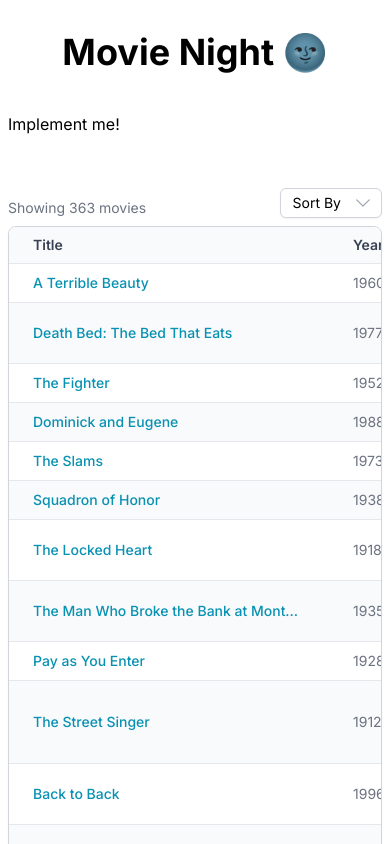
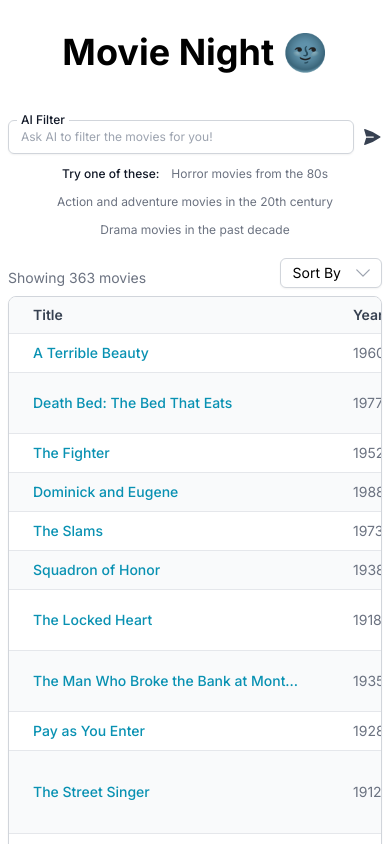
Before and after one commit to kevinshen56714/AI-filter, a Next.js app: page / in a window 390 px wide. Shown: the top 844 px of the page. Built offline with nearby package versions, Linux system fonts and the light colour scheme.

Commit message:
Implement AI filter bar

```diff
--- a/components/AIFilter.tsx
+++ b/components/AIFilter.tsx
@@ -1,5 +1,92 @@
+import classNames from 'classnames';
+import { useRouter } from 'next/navigation';
+import { useState } from 'react';
+
+import { useAIFilters } from '@/react-query/ai';
 import { Filters } from '@/types/filters';
+import { PaperAirplaneIcon } from '@heroicons/react/24/solid';
+
+import { Input } from './Input';
+import { Spinner } from './Spinner';
+
+const examplePrompts = [
+  'Horror movies from the 80s',
+  'Action and adventure movies in the 20th century',
+  'Drama movies in the past decade',
+];
 
 export const AIFilter = ({ onFilterChange }: { onFilterChange: (filters: Filters) => void }) => {
-  return <div className="w-3/5 mb-12">Implement me!</div>;
+  const [inputValue, setInputValue] = useState<string>('');
+  const [errorMessage, setErrorMessage] = useState<string>('');
+  const router = useRouter();
+  const { mutateAsync, isLoading: isAILoading, isError: isAIError } = useAIFilters();
+
+  const handleSubmit = (e: React.FormEvent<HTMLFormElement>) => {
+    e.preventDefault();
+    if (!inputValue) {
+      router.push('/');
+      return;
+    }
+    setErrorMessage('');
+    mutateAsync({ prompt: inputValue })
+      .then((res) => {
+        if (res.error) {
+          setErrorMessage('Your prompt does not yield meaningful filters');
+          return;
+        }
+        if (res.filters) {
+          onFilterChange(res.filters);
+          setInputValue('');
+        }
+      })
+      .catch((error) => {
+        setErrorMessage(error.message);
+      });
+  };
+
+  return (
+    <>
+      <form className="flex flex-col gap-3 mt-2 mb-4" onSubmit={handleSubmit}>
+        <legend className="sr-only">AI Filter</legend>
+        <div className="flex gap-2 justify-center">
+          <div className="w-full max-w-xl">
+            <Input
+              id="AIFilter"
+              type="text"
+              label="AI Filter"
+              placeholder="Ask AI to filter the movies for you!"
+              disabled={isAILoading}
+              value={inputValue}
+              inputMode="text"
+              onChange={(e) => setInputValue(e.currentTarget.value)}
+            />
+          </div>
+          <button type="submit" disabled={isAILoading}>
+            <PaperAirplaneIcon
+              className={classNames({ 'text-gray-700': !isAILoading, 'text-gray-400': isAILoading }, 'h-5 w-5')}
+            ></PaperAirplaneIcon>
+          </button>
+        </div>
+        <div className="flex flex-wrap gap-3 justify-center">
+          <div className="text-xs font-medium text-gray-900">Try one of these:</div>
+          {examplePrompts.map((prompt, i) => (
+            <button
+              key={i}
+              type="button"
+              className="text-xs text-gray-500 hover:text-gray-900 hover:underline"
+              onClick={() => setInputValue(prompt)}
+            >
+              {prompt}
+            </button>
+          ))}
+        </div>
+      </form>
+      {isAILoading || isAIError || errorMessage ? (
+        <div className="flex justify-center text-red-500 text-sm">
+          {isAILoading && <Spinner />}
+          {(isAIError || errorMessage) && `${errorMessage}, please try again!`}
+        </div>
+      ) : null}
+    </>
+  );
 };
--- a/components/FilterSideBar.tsx
+++ b/components/FilterSideBar.tsx
@@ -1,18 +1,25 @@
+import { useState } from 'react';
+
+import { Badge } from '@/components/Badge';
+import { FilterSection } from '@/components/FilterSection';
+import { Input } from '@/components/Input';
 import { Filters } from '@/types/filters';
 import { XCircleIcon } from '@heroicons/react/24/outline';
-
-import { Badge } from './Badge';
-import { FilterSection } from './FilterSection';
 
 export const FilterSideBar = ({
   filters,
   genreCounts,
+  yearRange,
   onFilterChange,
 }: {
   filters: Filters;
   genreCounts: { [key: string]: number };
+  yearRange: number[];
   onFilterChange: (filters: Filters) => void;
 }) => {
+  const [minYear, setMinYear] = useState<number>(filters.startYear || NaN);
+  const [maxYear, setMaxYear] = useState<number>(filters.endYear || NaN);
+
   const handleBadgeClick = (value: string) => {
     //if value is not in genres, add it, else remove it
     if (filters.genres?.includes(value)) {
@@ -23,22 +30,22 @@ export const FilterSideBar = ({
     onFilterChange(filters);
   };
 
+  const handleYearSubmit = (e: React.FormEvent<HTMLFormElement>) => {
+    e.preventDefault();
+    filters.startYear = minYear;
+    filters.endYear = maxYear;
+    onFilterChange(filters);
+  };
+
+  const getInputValue = (value: number | undefined): string =>
+    value === undefined || isNaN(value) ? '' : value.toString();
+
   return (
     <div className="h-fit rounded-t-lg border border-gray-300 bg-gray-50 text-sm font-bold text-gray-900 shadow-sm">
-      {Object.values(filters).flat().length ? (
+      {filters.genres?.length ? (
         <div className="p-4 pb-2">
-          <div>Current filters:</div>
+          <div>Current genres:</div>
           <div className="mt-3 flex flex-wrap">
-            {filters.startYear && (
-              <Badge value={filters.startYear.toString()} onClickCallBack={(v) => {}}>
-                <XCircleIcon className="h-5 w-5"></XCircleIcon>
-              </Badge>
-            )}
-            {filters.endYear && (
-              <Badge value={filters.endYear.toString()} onClickCallBack={(v) => {}}>
-                <XCircleIcon className="h-5 w-5"></XCircleIcon>
-              </Badge>
-            )}
             {filters.genres &&
               filters.genres.map((genre, i) => (
                 <Badge key={i} value={genre} highlighted onClickCallBack={handleBadgeClick}>
@@ -65,6 +72,38 @@ export const FilterSideBar = ({
             ))}
           </div>
         ) : null}
+      </FilterSection>
+      <FilterSection title="Year">
+        {!!yearRange[0] && !!yearRange[1] && (
+          <form className="flex flex-col gap-6 mt-2" onSubmit={handleYearSubmit}>
+            <legend className="sr-only">Year Range</legend>
+            <Input
+              id="minYear"
+              type="number"
+              label="Min Year"
+              placeholder={getInputValue(yearRange[0])}
+              value={getInputValue(minYear)}
+              inputMode="numeric"
+              size={15}
+              min={1900}
+              max={new Date().getFullYear()}
+              onChange={(e) => setMinYear(parseInt(e.currentTarget.value))}
+            />
+            <Input
+              id="maxYear"
+              type="number"
+              label="Max Year"
+              placeholder={getInputValue(yearRange[1])}
+              value={getInputValue(maxYear)}
+              inputMode="numeric"
+              size={15}
+              min={1900}
+              max={new Date().getFullYear()}
+              onChange={(e) => setMaxYear(parseInt(e.currentTarget.value))}
+            />
+            <button type="submit"></button>
+          </form>
+        )}
       </FilterSection>
     </div>
 
--- /dev/null
+++ b/components/Input.tsx
@@ -0,0 +1,20 @@
+import { HTMLProps } from 'react';
+
+export const Input = ({ id, label, ...delegated }: HTMLProps<HTMLInputElement> & { label: string }): JSX.Element => {
+  return (
+    <div className="relative rounded-md border border-gray-300 px-3 py-2 shadow-sm focus-within:border-cyan-600 focus-within:ring-1 focus-within:ring-cyan-600">
+      <label
+        htmlFor={id}
+        className="absolute -top-2 left-2 -mt-px inline-block bg-white px-1 text-xs font-medium text-gray-900"
+      >
+        {label}
+      </label>
+
+      <input
+        {...delegated}
+        id={id}
+        className="w-full block border-0 p-0 text-xs text-gray-900 bg-transparent placeholder-gray-400 focus:ring-0 focus:outline-none sm:text-sm"
+      />
+    </div>
+  );
+};
--- a/components/MovieTable.tsx
+++ b/components/MovieTable.tsx
@@ -49,6 +49,9 @@ export const MovieTable = ({
             <tr>
               <td colSpan={3} className="bg-white py-5 text-center">
                 No matching movies found
+                <div className="font-bold underline">
+                  <Link href={'/'}>Reset</Link>
+                </div>
               </td>
             </tr>
           )}
--- a/pages/api/ai/index.ts
+++ b/pages/api/ai/index.ts
@@ -1,15 +1,35 @@
 import type { NextApiRequest, NextApiResponse } from 'next';
 import fs from 'fs';
-import { createLanguageModel, createJsonTranslator } from 'typechat';
+import { createJsonTranslator, createLanguageModel } from 'typechat';
 
+import movieJson from '@/json/movies.json';
 import { FilterResponse } from '@/types/filters';
 
-// Don't forget to set the OPENAI_API_KEY and OPENAI_MODEL environment variables!
-// Email tim@mydeliverable.com if you need help getting an API key
 const model = createLanguageModel(process.env);
 const schema = fs.readFileSync('./types/filters.ts', 'utf-8');
 const translator = createJsonTranslator<FilterResponse>(model, schema, 'FilterResponse');
+const allGenres = Array.from(new Set(movieJson.flatMap((movie) => movie.genres)));
 
-export default async function handler(req: NextApiRequest, res: NextApiResponse) {
-  // Implement me!
+interface ApiRequest extends NextApiRequest {
+  body: {
+    prompt: string;
+  };
 }
+
+export default async function handler(req: ApiRequest, res: NextApiResponse) {
+  const { prompt } = req.body;
+  const response = await translator.translate(prompt);
+  if (response.success) {
+    // In case the prompt is parsed but no filters are returned, set error to true
+    if (!response.data.filters) {
+      response.data.error = true;
+    }
+    // if response.data.filters.genres includes a genre that is not in allGenres, set error to true
+    if (response.data && response.data.filters && response.data.filters.genres) {
+      response.data.error = response.data.filters.genres.some((genre) => !allGenres.includes(genre));
+    }
+    return res.status(200).json(response.data);
+  } else {
+    return res.status(500).json('Having problems connecting to the AI');
+  }
+}
--- a/pages/api/movies/index.ts
+++ b/pages/api/movies/index.ts
@@ -3,8 +3,6 @@ import type { NextApiRequest, NextApiResponse } from 'next';
 import movieJson from '@/json/movies.json';
 
 export default function handler(req: NextApiRequest, res: NextApiResponse) {
-  console.log('Movie handler called', req.url);
-
   const { startYear, endYear, genres } = req.query;
   const parsedGenres = (genres as string)?.split(',');
   let movies = movieJson;
@@ -16,7 +14,7 @@ export default function handler(req: NextApiRequest, res: NextApiResponse) {
     movies = movies.filter((movie) => movie.year <= Number(endYear));
   }
   if (parsedGenres) {
-    // Filter movies that have all the genres in the parsedGenres array
+    // Filter movies that have all the genres matched
     movies = movies.filter((movie) => {
       return parsedGenres.every((genre) => movie.genres.includes(genre));
     });
--- a/pages/index.tsx
+++ b/pages/index.tsx
@@ -55,6 +55,11 @@ export default function MovieList() {
     [movies],
   );
 
+  const yearRange = useMemo(() => {
+    const years = movies?.map((movie) => movie.year);
+    return years.length > 0 ? [Math.min(...years), Math.max(...years)] : [NaN, NaN];
+  }, [movies]);
+
   const onFilterChange = (filters: Filters) => {
     if (filters.genres?.length === 0) {
       delete filters.genres;
@@ -83,7 +88,7 @@ export default function MovieList() {
       {movies && !isMoviesError && !isMoviesLoading && (
         <>
           <AIFilter onFilterChange={onFilterChange} />
-          <div className="grid grid-cols-3 lg:grid-cols-4 lg:gap-x-6">
+          <div className="grid grid-cols-3 lg:grid-cols-4 lg:gap-x-6 mt-4">
             <div className="col-span-3 mb-2 flex items-end justify-between">
               <div className="text-sm text-gray-500">Showing {movies.length} movies</div>
               <DropdownMenu
@@ -98,7 +103,12 @@ export default function MovieList() {
             </div>
 
             <div className="hidden lg:block col-span-1">
-              <FilterSideBar filters={filters} genreCounts={genreCounts!} onFilterChange={onFilterChange} />
+              <FilterSideBar
+                filters={filters}
+                genreCounts={genreCounts!}
+                yearRange={yearRange}
+                onFilterChange={onFilterChange}
+              />
             </div>
           </div>
         </>
--- /dev/null
+++ b/react-query/ai.ts
@@ -0,0 +1,17 @@
+import { useMutation } from 'react-query';
+
+import { FilterResponse } from '@/types/filters';
+
+export const useAIFilters = () => {
+  return useMutation<FilterResponse, Error, { prompt: string }>(({ prompt }) =>
+    fetch('/api/ai', {
+      headers: {
+        'Content-Type': 'application/json',
+      },
+      method: 'post',
+      body: JSON.stringify({
+        prompt,
+      }),
+    }).then((response) => response.json()),
+  );
+};
--- a/types/filters.ts
+++ b/types/filters.ts
@@ -7,5 +7,5 @@ export type FilterResponse = {
 export type Filters = {
   startYear?: number; // Start year, inclusive
   endYear?: number; // End year, inclusive
-  genres?: string[];
+  genres?: string[]; // Capitalized
 };
```
